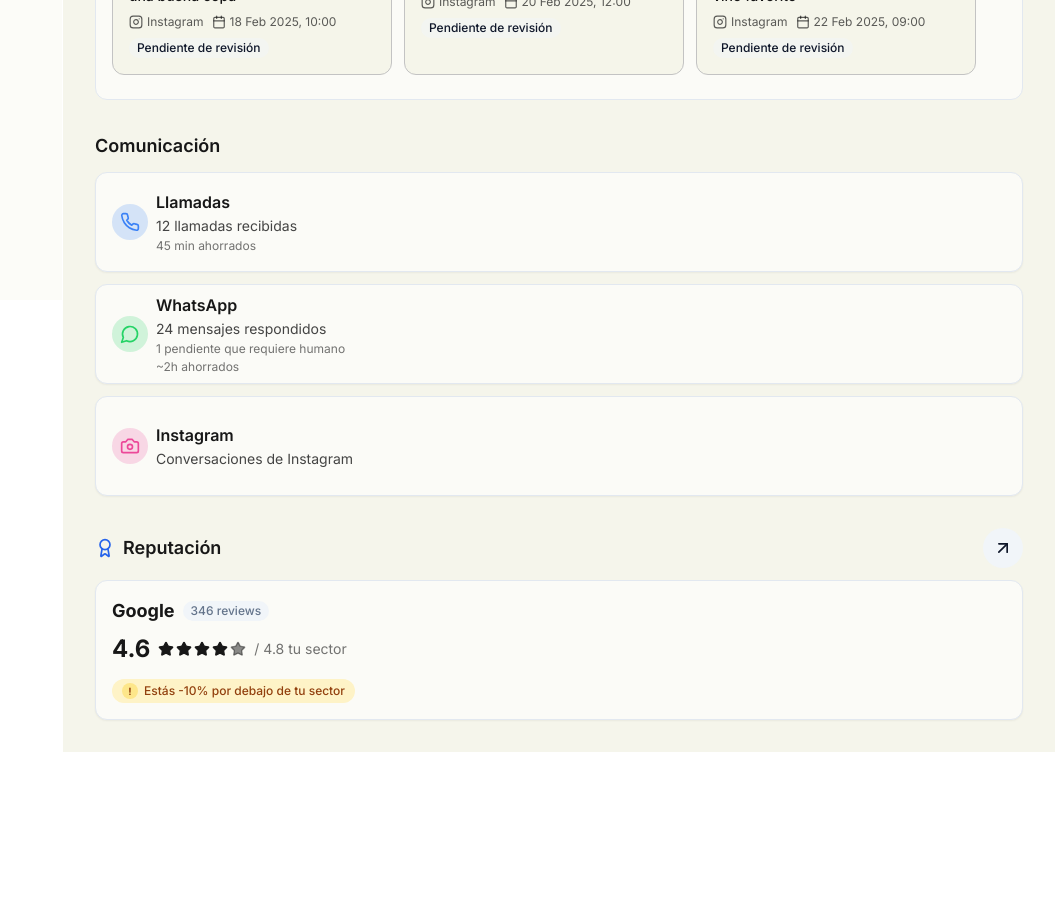
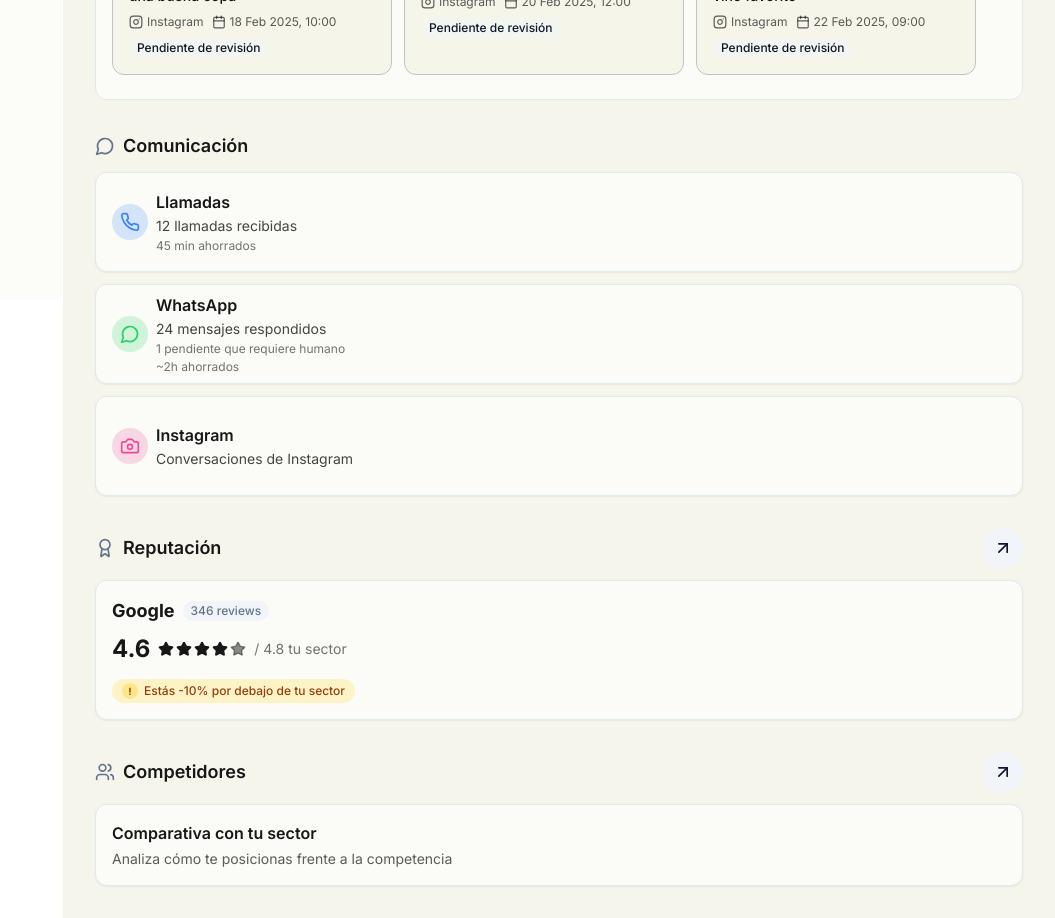
Before and after one commit to Andr3sV/chatbot, a Next.js app: page / in a window 1280 px wide. Shown: the part 500-1418 px from the top of the page, without its empty margins (225-1280 px from the left). Before the commit the page ends 1252 px from the top, so only its background shows below. Built offline with nearby package versions, Linux system fonts and the light colour scheme; no server answers.

Commit message:
feat: sección Competidores e iconos grises en títulos home
- Nuevo bloque Competidores al final de la home (mismo estilo que Reputación)
- Iconos grises a la izquierda: Visibilidad, Comunicación, Reputación, Competidores

```diff
--- a/src/app/(main)/page.tsx
+++ b/src/app/(main)/page.tsx
@@ -1,12 +1,13 @@
 "use client";
 
 import Link from "next/link";
-import { Settings } from "lucide-react";
+import { Settings, MessageCircle, Eye } from "lucide-react";
 import { AccountSelector } from "@/components/home/AccountSelector";
 import { MayaInsightsBlock } from "@/components/home/MayaInsightsBlock";
 import { PropuestasCarousel } from "@/components/home/PropuestasCarousel";
 import { ChannelMetricCard } from "@/components/home/ChannelMetricCard";
 import { ReputacionCard } from "@/components/home/ReputacionCard";
+import { CompetidoresCard } from "@/components/home/CompetidoresCard";
 
 const MOCK_LLAMADAS = {
   recibidas: 12,
@@ -45,7 +46,8 @@ export default function HomePage() {
 
         {/* 2. Visibilidad: Mis propuestas */}
         <section className="space-y-3 mb-8">
-          <h2 className="text-lg font-semibold text-foreground">
+          <h2 className="flex items-center gap-2 text-lg font-semibold text-foreground">
+            <Eye className="h-5 w-5 text-muted-foreground" />
             Visibilidad
           </h2>
           <PropuestasCarousel />
@@ -53,7 +55,8 @@ export default function HomePage() {
 
         {/* 3. Comunicación: WhatsApp, Instagram y Llamadas */}
         <section className="space-y-3 mb-8">
-          <h2 className="text-lg font-semibold text-foreground">
+          <h2 className="flex items-center gap-2 text-lg font-semibold text-foreground">
+            <MessageCircle className="h-5 w-5 text-muted-foreground" />
             Comunicación
           </h2>
           <div className="space-y-3">
@@ -86,6 +89,9 @@ export default function HomePage() {
 
         {/* 4. Reputación */}
         <ReputacionCard />
+
+        {/* 5. Competidores */}
+        <CompetidoresCard />
       </div>
     </div>
   );
--- /dev/null
+++ b/src/components/home/CompetidoresCard.tsx
@@ -0,0 +1,41 @@
+"use client";
+
+import { Users, ArrowUpRight } from "lucide-react";
+import { Card, CardContent } from "@/components/ui/card";
+
+const MOCK_COMPETIDORES = {
+  titulo: "Comparativa con tu sector",
+  descripcion: "Analiza cómo te posicionas frente a la competencia",
+};
+
+export function CompetidoresCard() {
+  const { titulo, descripcion } = MOCK_COMPETIDORES;
+
+  return (
+    <section className="space-y-3">
+      <div className="flex items-center justify-between">
+        <h2 className="flex items-center gap-2 text-lg font-semibold text-foreground">
+          <Users className="h-5 w-5 text-muted-foreground" />
+          Competidores
+        </h2>
+        <button
+          type="button"
+          className="flex items-center justify-center w-10 h-10 rounded-full bg-accent text-accent-foreground hover:bg-accent/90 transition-colors"
+          aria-label="Ver competidores"
+        >
+          <ArrowUpRight className="h-5 w-5" />
+        </button>
+      </div>
+      <Card className="border border-border bg-[#FBFBF7] rounded-xl">
+        <CardContent className="p-4">
+          <div className="flex items-start justify-between gap-4">
+            <div className="min-w-0 flex-1">
+              <p className="text-base font-semibold text-foreground">{titulo}</p>
+              <p className="mt-1 text-sm text-foreground/70">{descripcion}</p>
+            </div>
+          </div>
+        </CardContent>
+      </Card>
+    </section>
+  );
+}
--- a/src/components/home/ReputacionCard.tsx
+++ b/src/components/home/ReputacionCard.tsx
@@ -16,10 +16,10 @@ export function ReputacionCard() {
   const { reviews, rating, sectorRating, variacionLabel } = MOCK_REPUTACION;
 
   return (
-    <section className="space-y-3">
+    <section className="space-y-3 mb-8">
       <div className="flex items-center justify-between">
         <h2 className="flex items-center gap-2 text-lg font-semibold text-foreground">
-          <Award className="h-5 w-5 text-primary" />
+          <Award className="h-5 w-5 text-muted-foreground" />
           Reputación
         </h2>
         <button
```
